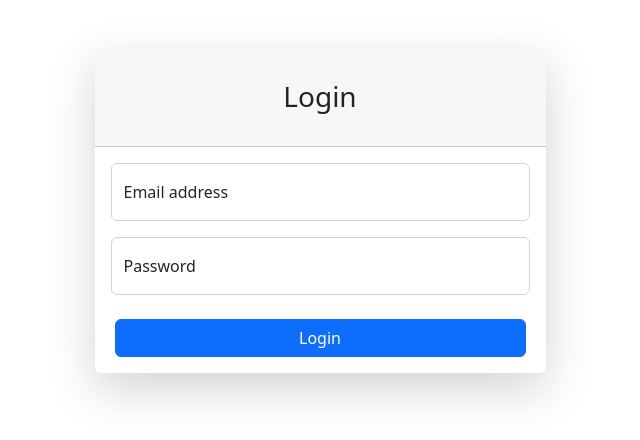
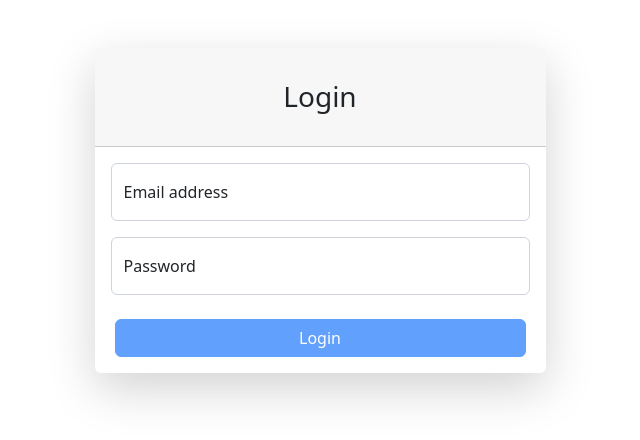
Before and after one commit to sampatai/performance-review-system-ui, an Angular app in the folder performance-review-ui/: page /#/login in a window 1280 px wide. Shown: the top 440 px of the page, without its empty margins (320-960 px from the left). Built offline with nearby package versions, Linux system fonts and the light colour scheme.

Commit message:
fixed issue of list

```diff
--- a/performance-review-ui/package.json
+++ b/performance-review-ui/package.json
@@ -21,7 +21,7 @@
     "jwt-decode": "^4.0.0",
     "rxjs": "~7.8.0",
     "tslib": "^2.3.0",
-    "zone.js": "~0.15.0"
+    "zone.js": "^0.15.0"
   },
   "devDependencies": {
     "@angular-devkit/build-angular": "^19.2.7",
--- a/performance-review-ui/src/app/account/login/login.component.html
+++ b/performance-review-ui/src/app/account/login/login.component.html
@@ -33,7 +33,7 @@
 
           <!-- Submit Button -->
           <div class="d-grid mt-4 px-1">
-            <button class="btn btn-primary" type="submit">Login</button>
+            <button class="btn btn-primary" [disabled]="loginForm.invalid || submitted" type="submit">Login</button>
           </div>
         </form>
       </div>
--- a/performance-review-ui/src/app/account/login/login.component.ts
+++ b/performance-review-ui/src/app/account/login/login.component.ts
@@ -24,6 +24,7 @@ export class LoginComponent implements OnInit {
   submitted = false;
   errorMessage: string[] = [];
   returnUrl: string | null = null;
+
 
   constructor(
     private formBuilder: FormBuilder,
@@ -81,6 +82,7 @@ export class LoginComponent implements OnInit {
           }
         },
         error: (err) => {
+          this.submitted = false;
           this.errorMessage.push('Login failed: ' + err.message);
         }
       });
--- a/performance-review-ui/src/app/account/services/account.service.ts
+++ b/performance-review-ui/src/app/account/services/account.service.ts
@@ -8,7 +8,7 @@ import { map } from 'rxjs/operators';
 import { User } from '../../shared/models/accounts/user/User';
 import { jwtDecode } from 'jwt-decode';
 import { Observable, ReplaySubject } from 'rxjs';
-import { pageList } from '../../shared/models/common/PageList';
+import { pageList } from '../../shared/models/common/pageList';
 import { filter } from '../../shared/models/common/filter';
 @Injectable({
   providedIn: 'root',
```
Also changed, not shown: 1 other file (tests, documents, lock files or other folders).
